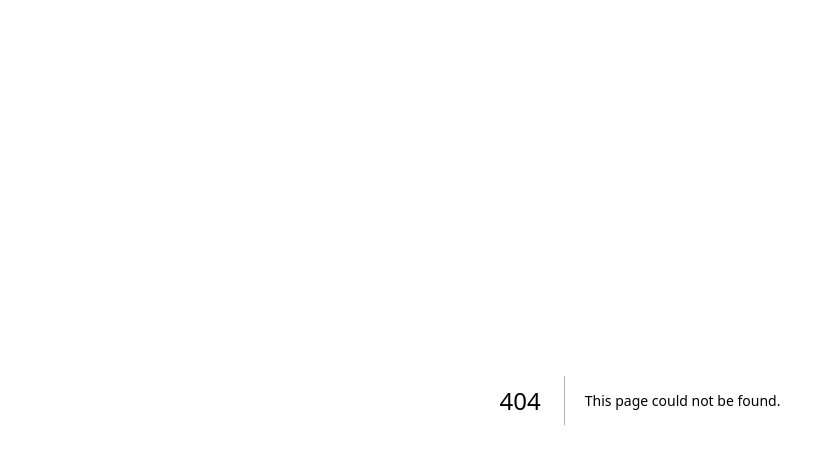
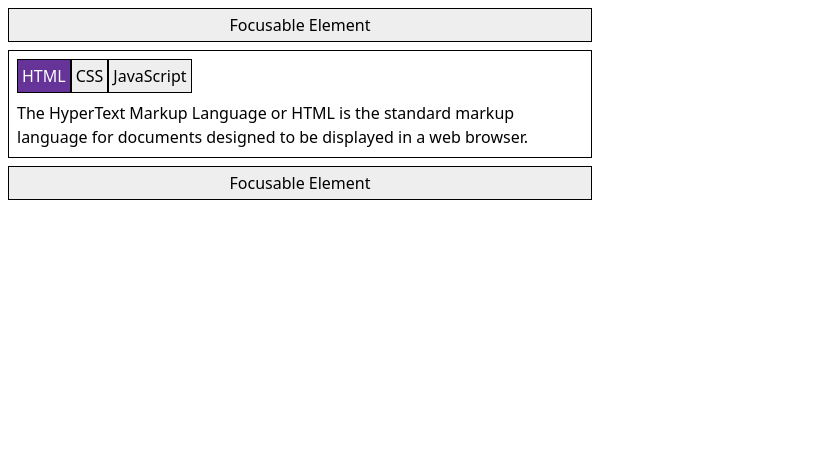
Before and after one commit to skatingincentralpark/react-playground, a Next.js app: page /tabs in a window 1280 px wide. Before the commit this address had no page. Shown: the top 464 px of the page, without its empty margins (0-835 px from the left). Built offline with nearby package versions, Linux system fonts and the light colour scheme.

Commit message:
Add tabs component and test

```diff
--- a/app/form-practice/create-form.tsx
+++ b/app/form-practice/create-form.tsx
@@ -21,7 +21,7 @@ export default function CreateForm() {
 
   const onSubmit = (values: FormInput) => {
     const newImageUrls = values.images.newImages.map(
-      (image) => `https://cloudfront.com/new-${image.file.name}`
+      (image) => `https://cloudfront.com/new-${image.file.name}`,
     );
 
     const newImagesPayload = newImageUrls.map((url, i) => ({
@@ -35,7 +35,7 @@ export default function CreateForm() {
         images: {
           newImages: newImagesPayload,
         },
-      })
+      }),
     );
   };
 
@@ -48,16 +48,16 @@ export default function CreateForm() {
 
   const newImageFeaturedCount = images.newImages.reduce(
     (count, image) => (image.featured ? count + 1 : count),
-    0
+    0,
   );
 
   const totalFeaturedCount = newImageFeaturedCount;
 
   return (
-    <div className="max-w-4xl border p-4 m-4 border-orange-500 space-y-4">
+    <div className="m-4 max-w-4xl space-y-4 border border-orange-500 p-4">
       <form
         onSubmit={handleSubmit(onSubmit)}
-        className="border border-orange-500 p-4 flex flex-col gap-2"
+        className="flex flex-col gap-2 border border-orange-500 p-4"
       >
         <h1>Create Form</h1>
         <Controller
@@ -72,12 +72,12 @@ export default function CreateForm() {
 
         <div className="flex flex-col gap-2"></div>
 
-        <button className="text-white bg-orange-500 border px-2" type="submit">
+        <button className="border bg-orange-500 px-2 text-white" type="submit">
           Submit
         </button>
       </form>
 
-      <div className="border border-orange-500 p-4 space-y-2">
+      <div className="space-y-2 border border-orange-500 p-4">
         <h2>Errors:</h2>
         <ul className="text-red-500">
           {nameErrorMessage && <li>name: {nameErrorMessage}</li>}
--- /dev/null
+++ b/app/tabs/page.tsx
@@ -0,0 +1,33 @@
+import Tabs from "./tabs";
+import "./styles.css";
+
+export default function Page() {
+  return (
+    <main>
+      <button>Focusable Element</button>
+      <Tabs
+        items={[
+          {
+            value: "html",
+            label: "HTML",
+            panel:
+              "The HyperText Markup Language or HTML is the standard markup language for documents designed to be displayed in a web browser.",
+          },
+          {
+            value: "css",
+            label: "CSS",
+            panel:
+              "Cascading Style Sheets is a style sheet language used for describing the presentation of a document written in a markup language such as HTML or XML.",
+          },
+          {
+            value: "javascript",
+            label: "JavaScript",
+            panel:
+              "JavaScript, often abbreviated as JS, is a programming language that is one of the core technologies of the World Wide Web, alongside HTML and CSS.",
+          },
+        ]}
+      />
+      <button>Focusable Element</button>
+    </main>
+  );
+}
--- /dev/null
+++ b/app/tabs/styles.css
@@ -0,0 +1,24 @@
+main {
+    padding: 8px;
+    display: flex;
+    flex-direction: column;
+    gap: 8px;
+    max-width: 600px;
+}
+.tabs-wrapper {
+    max-width: 600px;
+    border: 1px solid black;
+    padding: 8px;
+    display: flex;
+    flex-direction: column;
+    gap: 8px;
+}
+button {
+    background-color: #eee;
+    border: 1px solid black;
+    padding: 4px;
+}
+.tabs-wrapper button.active {
+    background-color: rebeccapurple;
+    color: white;
+}
--- /dev/null
+++ b/app/tabs/tabs.tsx
@@ -0,0 +1,90 @@
+"use client";
+import { useId, useState } from "react";
+
+interface Tab {
+  value: string;
+  label: string;
+  panel: string;
+}
+
+function getTabButtonId(tabsId: string, value: string) {
+  return tabsId + "-tab-" + value;
+}
+
+function getTabPanelId(tabsId: string, value: string) {
+  return tabsId + "-tabpanel-" + value;
+}
+
+export default function Tabs({
+  items,
+  defaultActiveItem,
+}: {
+  items: Tab[];
+  defaultActiveItem?: string;
+}) {
+  const [activeItem, setActiveItem] = useState(
+    defaultActiveItem ?? items[0].value,
+  );
+  const id = useId();
+
+  function focusTabViaIndex(index: number) {
+    const newValue = items[index].value;
+    setActiveItem(newValue);
+    document.getElementById(getTabButtonId(id, newValue))?.focus();
+  }
+
+  return (
+    <div className="tabs-wrapper">
+      <div
+        role="tablist"
+        onKeyDown={(event) => {
+          if (event.key === "ArrowRight") {
+            const index = items.findIndex((item) => item.value === activeItem);
+            focusTabViaIndex((index + 1) % items.length);
+            return;
+          }
+          if (event.key === "ArrowLeft") {
+            const index = items.findIndex((item) => item.value === activeItem);
+            focusTabViaIndex((index - 1 + items.length) % items.length);
+            return;
+          }
+        }}
+      >
+        {items.map((item) => {
+          const active = item.value === activeItem;
+
+          return (
+            <button
+              role="tab"
+              tabIndex={active ? 0 : -1}
+              key={item.value}
+              className={[active && "active"].filter((cn) => cn).join(" ")}
+              onClick={() => setActiveItem(item.value)}
+              id={getTabButtonId(id, item.value)}
+              aria-selected={active}
+              aria-controls={getTabPanelId(id, item.value)}
+              data-state={active}
+            >
+              {item.label}
+            </button>
+          );
+        })}
+      </div>
+
+      <div>
+        {items.map((item) => (
+          <div
+            role="tabpanel"
+            tabIndex={0}
+            key={`${item.value}`}
+            hidden={item.value !== activeItem}
+            id={getTabPanelId(id, item.value)}
+            aria-labelledby={getTabButtonId(id, item.value)}
+          >
+            {item.panel}
+          </div>
+        ))}
+      </div>
+    </div>
+  );
+}
--- /dev/null
+++ b/vitest-setup.ts
@@ -0,0 +1 @@
+import "@testing-library/jest-dom/vitest";
```
Also changed, not shown: package.json (+11 -2 lines), vitest.config.ts (added, +11 -0 lines), .eslintrc.json, app/tabs/README.md (added), 2 other files (tests, documents, lock files or other folders).
